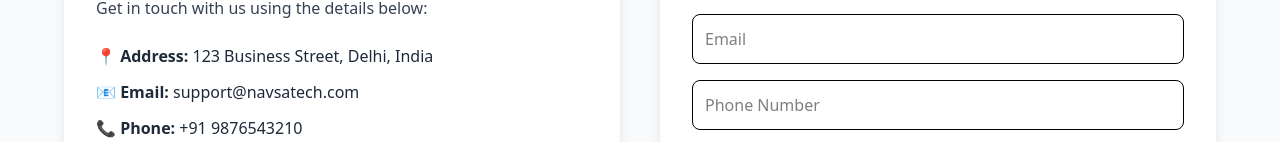
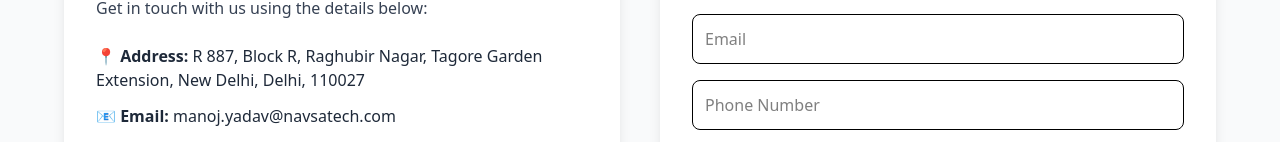
Before and after one commit to MrSuraj1/FreeLance---NavsaTech-_-frontend, a React (Vite) app: page /contact in a window 1280 px wide. Shown: the part 636-778 px from the top of the page. Built offline with nearby package versions, Linux system fonts and the light colour scheme.

Commit message:
Initial frontend commit

```diff
--- a/src/compnenet/contact.jsx
+++ b/src/compnenet/contact.jsx
@@ -50,9 +50,9 @@ export default function Contact() {
             <p className="text-gray-700">Get in touch with us using the details below:</p>
 
             <div className="space-y-3 text-gray-800">
-              <p><strong>📍 Address:</strong> 123 Business Street, Delhi, India</p>
-              <p><strong>📧 Email:</strong> support@navsatech.com</p>
-              <p><strong>📞 Phone:</strong> +91 9876543210</p>
+              <p><strong>📍 Address:</strong> R 887, Block R, Raghubir Nagar, Tagore Garden Extension, New Delhi, Delhi, 110027</p>
+              <p><strong>📧 Email:</strong> manoj.yadav@navsatech.com</p>
+              <p><strong>📞 Phone:</strong> +91 +91 9711448847</p>
             </div>
 
             <div className="mt-6">
```
